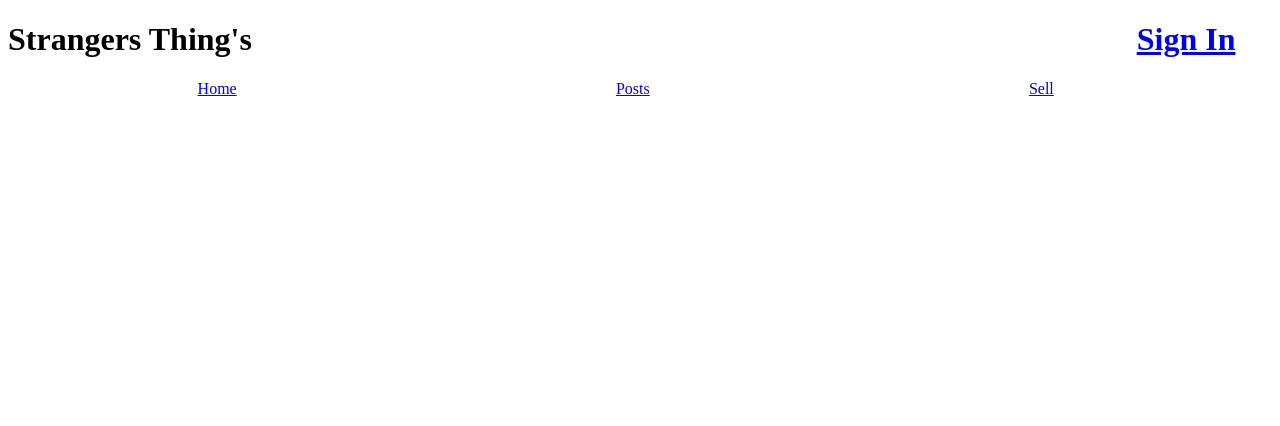
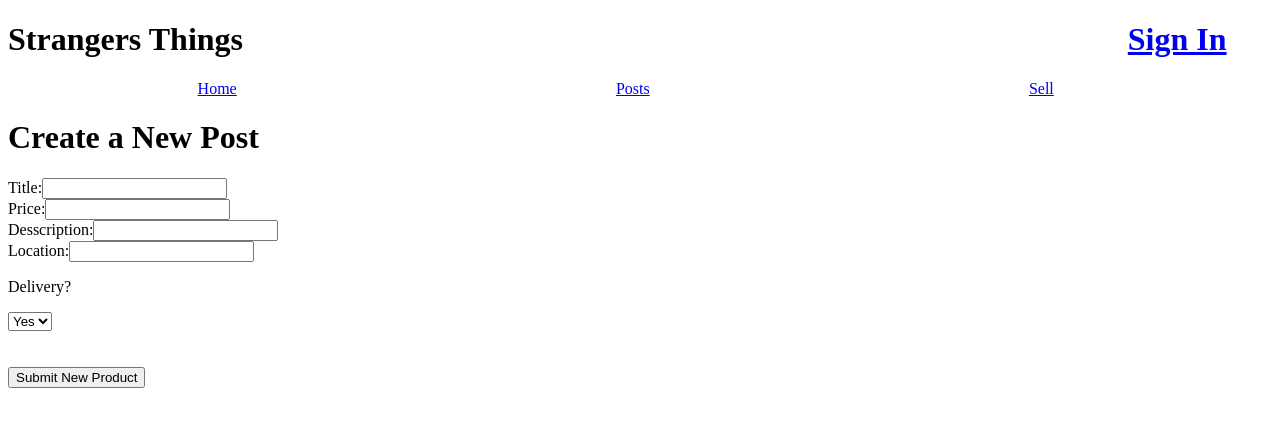
Before and after one commit to Thomas-Carfano/StrangersThings, a React (Vite) app: page /Sell in a window 1280 px wide. Shown: the top 426 px of the page. Built offline with nearby package versions, Linux system fonts and the light colour scheme.

Commit message:
add api calls and delete functions

```diff
--- a/src/App.css
+++ b/src/App.css
@@ -6,3 +6,7 @@ position: sticky;
 #login{
     margin-left:70%;
 }
+img{
+    margin-left:33%;
+    margin-top: 5%;
+}
--- a/src/App.jsx
+++ b/src/App.jsx
@@ -4,18 +4,22 @@ import {Routes, Route} from 'react-router-dom'
 import SignIn from './Pages/LoginPage'
 import SignUp from './Pages/SingUpPage'
 import Posts from './Pages/PostsPage'
+import SellItem from './Pages/SellPage'
+import Home from './Pages/HomePage'
+import {useState} from 'react'
 
 const App = () => {
-
+  const [tokenResponse, setTokenResponse] = useState('')
 
   return (
     <>
       <NavBar/>
     <Routes>
-      <Route path="/SignIn" element={<SignIn/>}/>
-      <Route path="/SignUpPage" element={<SignUp/>}/>
-      <Route path='/Posts/' element={<Posts/>}/>
-      <Route index/>
+      <Route path='/' element={<Home/>}></Route>
+      <Route path="/SignIn" element={<SignIn setTokenResponse={setTokenResponse}/>}/>
+      <Route path="/SignUpPage" element={<SignUp setTokenResponse={setTokenResponse}/>}/>
+      <Route path='/Posts' element={<Posts tokenResponse={tokenResponse}/>}/>
+      <Route path='/Sell' element={<SellItem tokenResponse={tokenResponse}/>}/>
     </Routes>
     </>
   )
--- a/src/Components/NavBar.jsx
+++ b/src/Components/NavBar.jsx
@@ -8,7 +8,7 @@ const NavBar = () => {
     return(
         <>
         <div id="Title-Nav">
-            <h1>Strangers Thing's
+            <h1>Strangers Things
             <Link to="./SignIn" title="Home" id="login">Sign In</Link>
             </h1>
 
--- /dev/null
+++ b/src/Pages/HomePage.jsx
@@ -0,0 +1,12 @@
+import '../App.css'
+
+const Home = () => {
+    console.log("homepage")
+    return (
+        <>
+        <a><img src='https://upload.wikimedia.org/wikipedia/commons/1/16/The_Pirate_Bay_logo.svg'/></a>
+        </>
+    )
+};
+
+export default Home
--- a/src/Pages/LoginPage.jsx
+++ b/src/Pages/LoginPage.jsx
@@ -10,6 +10,9 @@ import Box from '@mui/material/Box';
 import Typography from '@mui/material/Typography';
 import Container from '@mui/material/Container';
 import { createTheme, ThemeProvider } from '@mui/material/styles';
+import { useNavigate } from 'react-router-dom';
+
+const BASE_URL = `https://strangers-things.herokuapp.com/api/2306-fsa-et-web-ft-sf`
 
 function Copyright(props) {
   return (
@@ -27,14 +30,45 @@ function Copyright(props) {
 
 const defaultTheme = createTheme();
 
-export default function SignIn() {
+// eslint-disable-next-line react/prop-types
+const SignIn = ({setTokenResponse}) => {
+  const navigate = useNavigate();
   const handleSubmit = (event) => {
     event.preventDefault();
-    const data = new FormData(event.currentTarget);
-    console.log({
-      email: data.get('email'),
-      password: data.get('password'),
-    });
+  const data = new FormData(event.currentTarget);
+  console.log({
+    email: data.get('email'),
+    password: data.get('password'),
+  })
+
+  const createUser = async () => {
+      try{const requestOptions = {
+        method: 'POST',
+        headers: { 'Content-Type': 'application/json' },
+        body: JSON.stringify({
+          user: {
+            username: data.get('email'),
+            password: data.get('password')
+          }
+
+        })
+      };
+      const response = await fetch(`${BASE_URL}/users/login`, requestOptions);
+      const data2 = await response.json();
+      const tokenResponse = data2.data.token
+      console.log(tokenResponse)
+      setTokenResponse(tokenResponse)
+      } catch (error) {
+        console.log(error)
+      }
+    }
+  createUser();
+
+  return (
+    <>
+    {navigate('/Sell')}
+    </>
+  )
   };
 
   return (
@@ -88,11 +122,6 @@ export default function SignIn() {
               Sign In
             </Button>
             <Grid container>
-              <Grid item xs>
-                <Link href="#" variant="body2">
-                  Forgot password?
-                </Link>
-              </Grid>
               <Grid item>
                 <Link href="./SignUpPage" variant="body2">
                   {"Don't have an account? Sign Up"}
@@ -106,3 +135,5 @@ export default function SignIn() {
     </ThemeProvider>
   );
 }
+
+export default SignIn
--- a/src/Pages/PostsPage.jsx
+++ b/src/Pages/PostsPage.jsx
@@ -7,9 +7,31 @@ import "../App.css"
 
 const BASE_URL = `https://strangers-things.herokuapp.com/api/2306-fsa-et-web-ft-sf`
 
-const Posts = () => {
+const Posts = ({tokenResponse}) => {
+    console.log("Posts");
+    console.log(tokenResponse)
     const [Posts, setPosts] = useState([]);
-    console.log("Posts");
+
+    const deleteHandler = async (e) => {
+      console.log('delete')
+      console.log(e)
+      try {
+        const response = await fetch(`${BASE_URL}/posts/${e}`,
+          {
+            method: 'DELETE',
+            headers: {
+              'Content-Type' : 'application/json',
+              'Authorization' : `Bearer ${tokenResponse}`,
+            }
+          }
+        );
+        const result = await response.json();
+        console.log(result);
+        location.reload();
+      } catch (err) {
+        console.error(err);
+      }
+    }
 
     useEffect(() => {
         try{
@@ -51,6 +73,7 @@ const Posts = () => {
                     <br/>
                 </Item>
             </a>
+            <button onClick={() => deleteHandler(index._id)}>Delete</button>
           </Grid>
         ))}
       </Grid>
@@ -59,3 +82,24 @@ const Posts = () => {
     )
 };
 export default Posts
+
+// const deleteHandler = async (e) => {
+//   console.log('delete')
+//   console.log(e)
+//   try {
+//     const response = await fetch(`${BASE_URL}/posts/${e}`,
+//       {
+//         method: 'DELETE',
+//         headers: {
+//           'Content-Type' : 'application/json',
+//           'Authorization' : `Bearer ${tokenResponse}`,
+//         }
+//       }
+//     );
+//     const result = await response.json();
+//     console.log(result);
+//     location.reload();
+//   } catch (err) {
+//     console.error(err);
+//   }
+// }
--- /dev/null
+++ b/src/Pages/SellPage.jsx
@@ -0,0 +1,84 @@
+import { useNavigate } from "react-router-dom";
+const BASE_URL = `https://strangers-things.herokuapp.com/api/2306-fsa-et-web-ft-sf`
+
+
+const SellItem = ({tokenResponse}) => {
+    console.log("sell")
+    const token = tokenResponse
+    const navigate = useNavigate();
+
+
+    const submitHandler = (e) => {
+        e.preventDefault()
+        console.log("yee")
+        console.log(e)
+        console.log(e.target[0].value)
+        console.log(e.target[1].value)
+        console.log(e.target[2].value)
+        console.log(e.target[3].value)
+        console.log(e.target[4].value)
+        console.log(token)
+
+        const createPost = async () => {
+            try{
+                const requestOptions = {
+                method: 'POST',
+                headers: {
+                'Content-Type': 'application/json',
+                'Authorization': `Bearer ${token}`
+                },
+                body: JSON.stringify({
+                    post:{
+                    title: event.target[0].value,
+                    description: event.target[1].value,
+                    price: event.target[2].value,
+                    location: event.target[3].value,
+                    willDeliver: event.target[4].value,
+                    }
+                })
+            };
+            const response = await fetch(`${BASE_URL}/posts`, requestOptions);
+            const data = await response.json();
+            console.log(data)
+            if(data.error.message != undefined ){
+                navigate('/SignIn')
+            } else {
+                console.log("working")
+            }
+        } catch (error) {
+            console.log(error.error.message)
+        }
+
+        }
+        createPost()
+    }
+
+
+    return (
+        <>
+        <form onSubmit={submitHandler}>
+            <h1>Create a New Post</h1>
+            <label>Title:<input type="text" required></input></label>
+            <br/>
+            <label>Price:<input type="number" required></input></label>
+            <br/>
+            <label>Desscription:<input type="text" required></input></label>
+            <br/>
+            <label>Location:<input type="text" ></input></label>
+            <br/>
+            <p>Delivery?</p>
+            <label>
+                <select name="cars" id="cars">
+                    <option value="true">Yes</option>
+                    <option value="false">No</option>
+                </select>
+            </label><br/>
+            <br/>
+            <br/>
+            <label><input type="submit" value="Submit New Product"></input></label><br/>
+        </form>
+        </>
+    )
+};
+
+export default SellItem
--- a/src/Pages/SingUpPage.jsx
+++ b/src/Pages/SingUpPage.jsx
@@ -7,6 +7,58 @@ import Box from '@mui/material/Box';
 import Typography from '@mui/material/Typography';
 import Container from '@mui/material/Container';
 import { createTheme, ThemeProvider } from '@mui/material/styles';
+import { useNavigate } from "react-router-dom";
+
+
+const BASE_URL = `https://strangers-things.herokuapp.com/api/2306-fsa-et-web-ft-sf`
+
+
+// eslint-disable-next-line react/prop-types
+const SignUp = ({setTokenResponse}) => {
+  const navigate = useNavigate();
+
+  const handleSubmit = (event) => {
+
+  event.preventDefault();
+  const data = new FormData(event.currentTarget);
+  console.log({
+    email: data.get('email'),
+    password: data.get('password'),
+  })
+
+  const createUser = async () => {
+      try{const requestOptions = {
+        method: 'POST',
+        headers: { 'Content-Type': 'application/json' },
+        body: JSON.stringify({
+          user: {
+            username: data.get('email'),
+            password: data.get('password')
+          }
+
+        })
+      };
+      const response = await fetch(`${BASE_URL}/users/register`, requestOptions);
+      const data2 = await response.json();
+      const tokenResponse = data2.data.token
+      console.log(tokenResponse)
+      setTokenResponse(tokenResponse)
+      } catch (error) {
+        console.log(error)
+      }
+    }
+  createUser();
+
+  return (
+    <>
+    {navigate('/Sell')}
+    </>
+  )
+  };
+
+
+
+
 
   function Copyright(props) {
     return (
@@ -21,15 +73,9 @@ function Copyright(props) {
   }
   const defaultTheme = createTheme();
 
-export default function SignUp() {
-  const handleSubmit = (event) => {
-    event.preventDefault();
-    const data = new FormData(event.currentTarget);
-    console.log({
-      email: data.get('email'),
-      password: data.get('password'),
-    });
-  };
+
+
+
 
   return (
     <ThemeProvider theme={defaultTheme}>
@@ -84,3 +130,5 @@ export default function SignUp() {
     </ThemeProvider>
   );
 }
+
+export default SignUp
```
Also changed, not shown: 1 other file (tests, documents, lock files or other folders). Lines whose indentation alone changed are shown as unchanged.
